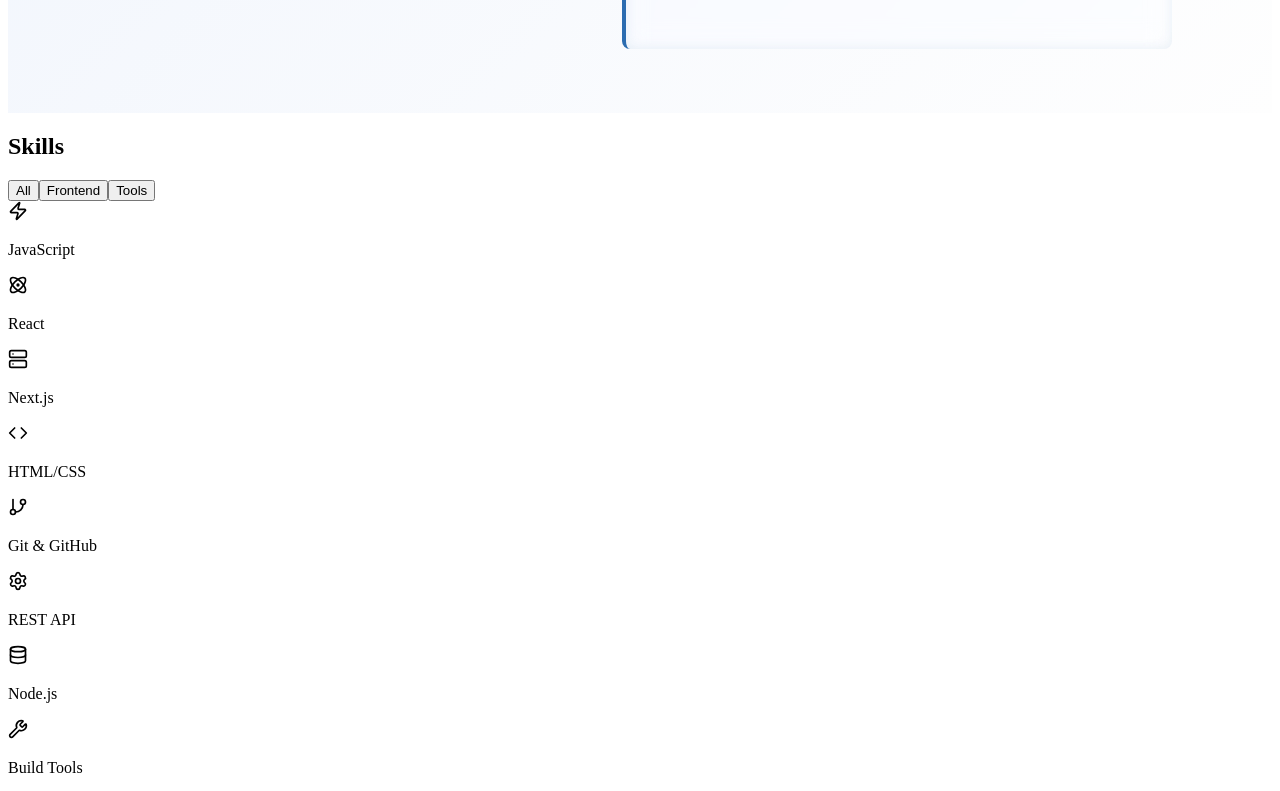
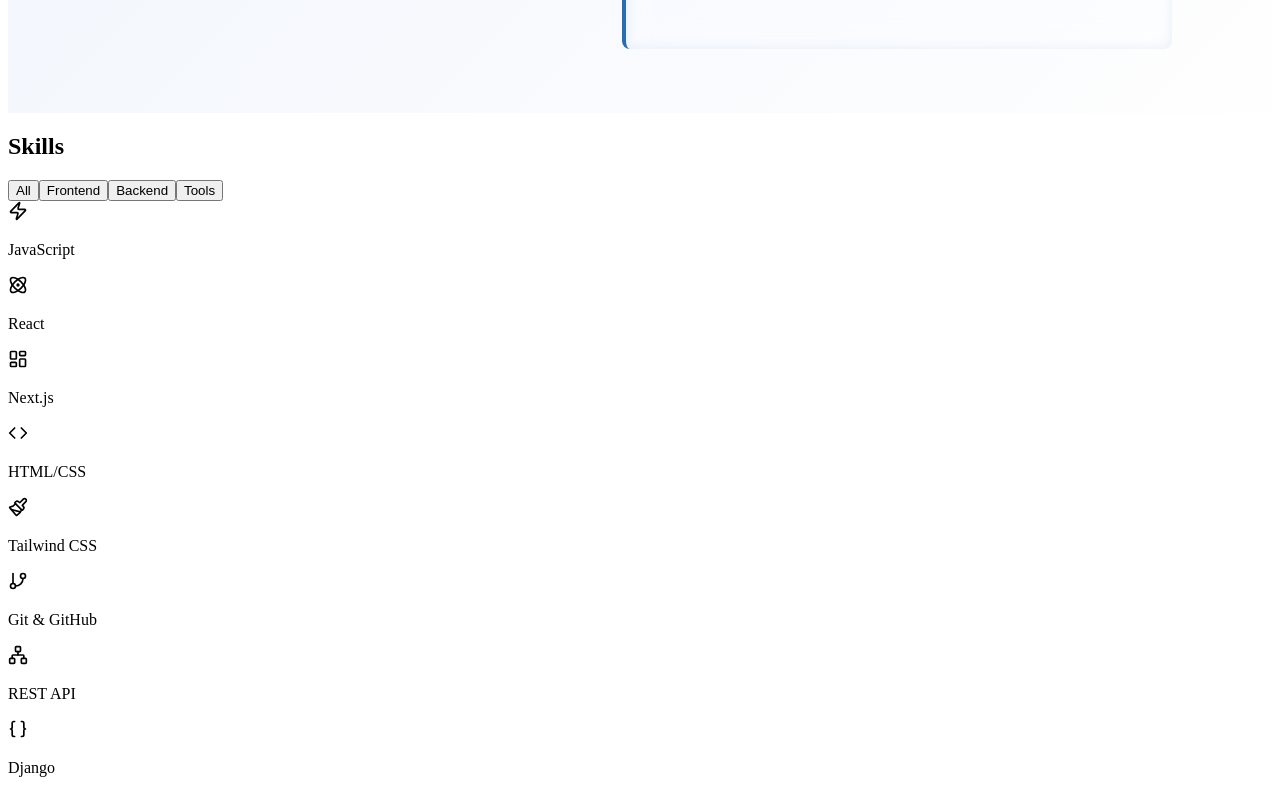
Before and after one commit to HussainShafayet/portfolio, a React (Create React App) app: page / in a window 1280 px wide. Shown: the part 2000-2791 px from the top of the page. Built offline with nearby package versions, Linux system fonts and the light colour scheme; the HTML template or start-up script is replaced by a standard one.

Commit message:
skill item updated

```diff
--- a/src/components/Skills.js
+++ b/src/components/Skills.js
@@ -2,43 +2,52 @@
 import React, { useState } from 'react';
 import { motion } from 'framer-motion';
 import {
+  Atom,
   Code,
-  Terminal,
-  Atom,
-  Zap,
-  Wrench,
+  FileCode,
   GitBranch,
-  Database,
+  LayoutDashboard,
+  Network,
   Server,
   Settings,
-  Globe,
+  Wrench,
+  Zap,
+  Database,
+  Braces,
+  Paintbrush
 } from 'lucide-react';
-
 
 const categories = {
   All: [
     { name: 'JavaScript', icon: <Zap size={20} /> },
-  { name: 'React', icon: <Atom size={20} /> },
-  { name: 'Next.js', icon: <Server size={20} /> },
-  { name: 'HTML/CSS', icon: <Code size={20} /> },
-  { name: 'Git & GitHub', icon: <GitBranch size={20} /> },
-  { name: 'REST API', icon: <Settings size={20} /> },
-  { name: 'Node.js', icon: <Database size={20} /> },
-  { name: 'Build Tools', icon: <Wrench size={20} /> },
+    { name: 'React', icon: <Atom size={20} /> },
+    { name: 'Next.js', icon: <LayoutDashboard size={20} /> },
+    { name: 'HTML/CSS', icon: <Code size={20} /> },
+    { name: 'Tailwind CSS', icon: <Paintbrush size={20} /> },
+    { name: 'Git & GitHub', icon: <GitBranch size={20} /> },
+    { name: 'REST API', icon: <Network size={20} /> },
+    { name: 'Django', icon: <Braces size={20} /> },
+    { name: 'Python', icon: <FileCode size={20} /> },
+    { name: 'Build Tools', icon: <Wrench size={20} /> },
   ],
   Frontend: [
     { name: 'JavaScript', icon: <Zap size={20} /> },
     { name: 'React', icon: <Atom size={20} /> },
-    { name: 'Next.js', icon: <Server size={20} /> },
+    { name: 'Next.js', icon: <LayoutDashboard size={20} /> },
+    { name: 'Tailwind CSS', icon: <Paintbrush size={20} /> },
     { name: 'HTML/CSS', icon: <Code size={20} /> },
+  ],
+  Backend: [
+    { name: 'Python', icon: <FileCode size={20} /> },
+    { name: 'Django', icon: <Braces size={20} /> },
+    { name: 'REST API', icon: <Network size={20} /> },
   ],
   Tools: [
     { name: 'Git & GitHub', icon: <GitBranch size={20} /> },
-  { name: 'REST API', icon: <Settings size={20} /> },
-  { name: 'Node.js', icon: <Database size={20} /> },
-  { name: 'Build Tools', icon: <Wrench size={20} /> }
+    { name: 'Build Tools', icon: <Wrench size={20} /> },
   ],
 };
+
 
 const Skills = () => {
   const [activeCategory, setActiveCategory] = useState('All');
```
